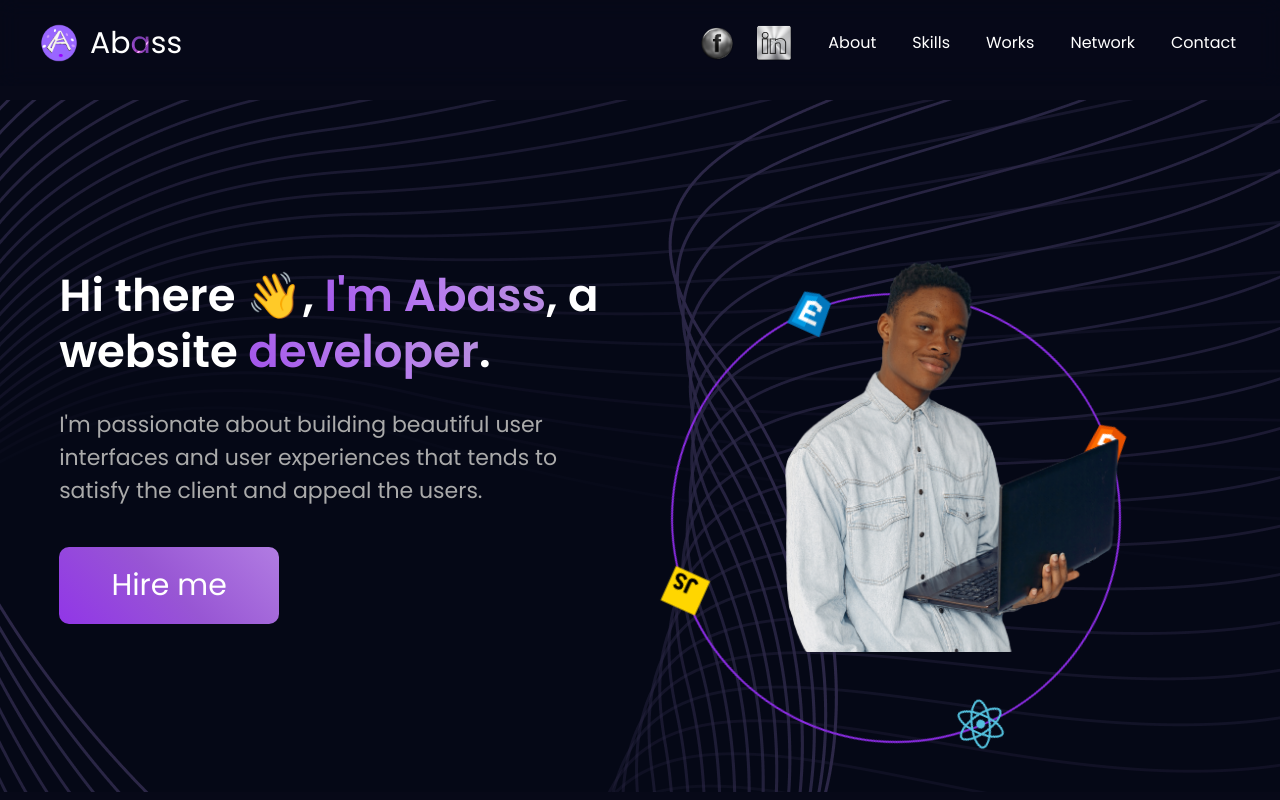
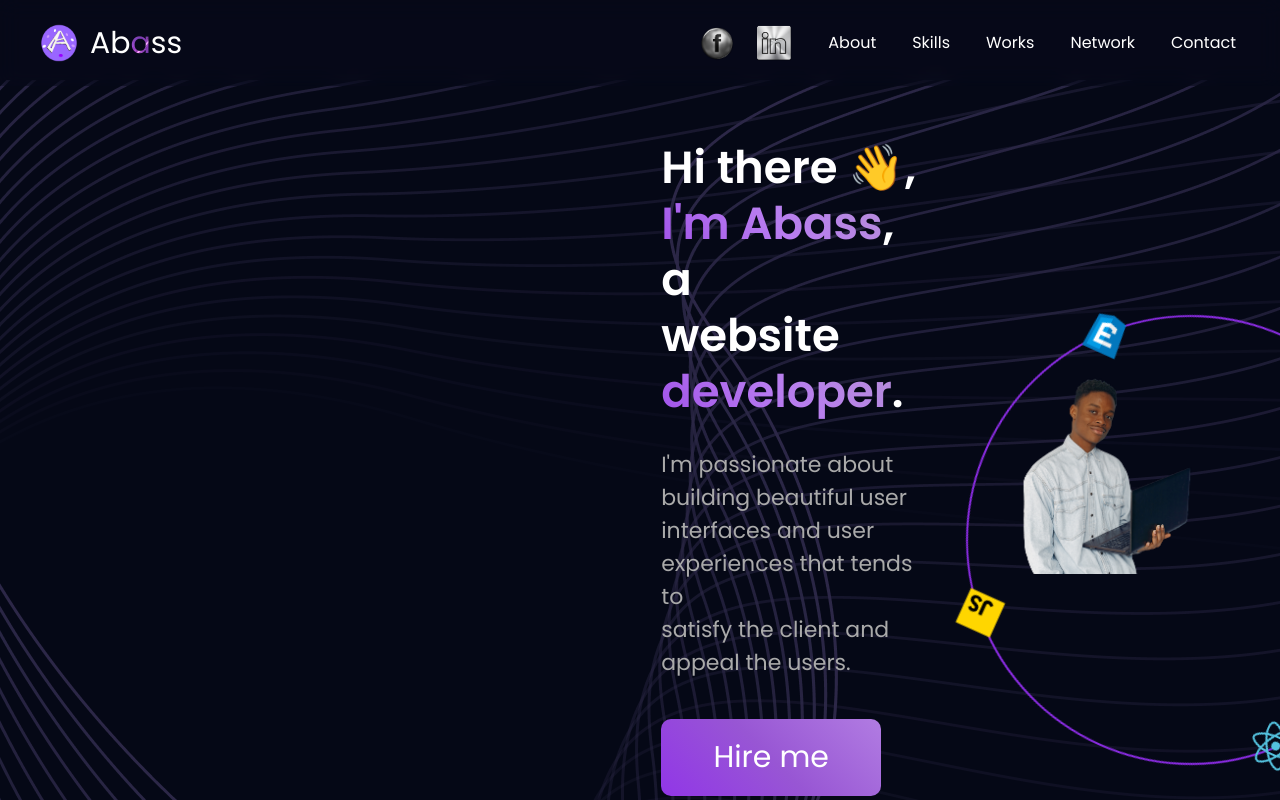
Before and after one commit to azeezabass2005/seventh_project, a React (Vite) app: page / in a window 1280 px wide. Shown: the top 800 px of the page. Built offline with nearby package versions, Linux system fonts and the light colour scheme.

Commit message:
fix: experimenting with the colors and bg

```diff
--- a/src/App.jsx
+++ b/src/App.jsx
@@ -5,7 +5,7 @@ function App() {
       <div className={`sm:py-5 sm:px-10 py-1 px-2 w-full top-0 fixed fixed-nav z-[10]`}>
         <Navbar />
       </div>
-      <div className={`bg-primary sm:pt-[100px] pt-[55px]`}>
+      <div className={`bg-primary sm:pt-[80px] pt-[55px]`}>
         <Hero />
       </div>
       <div className={`bg-primary`}>
--- a/src/components/Hero.jsx
+++ b/src/components/Hero.jsx
@@ -9,6 +9,7 @@ import { reactjs, html, css, javascript } from '../assets'
 const Hero = () => {
   return (
     <div className={`${layout.heroSection} bg-hero flex justify-around min-h-[90%]`}>
+      <div className="relative h-[90%] w-full bg-[#080A19]"><div className="absolute bottom-0 left-0 right-0 top-0 bg-[linear-gradient(to_right,#4f4f4f2e_1px,transparent_1px),linear-gradient(to_bottom,#4f4f4f2e_1px,transparent_1px)] bg-[size:14px_24px]"></div></div>
       <motion.div whileInView={{ x: [-150, 0], opacity: [0, 1] }} transition={{ duration: 0.5, delay: 0.1 }} className={`${styles.flexCenter} p-5`}>
         <div className={`flex flex-col`}>
           <h2 className={`${styles.heading2} text-white`}>
```
